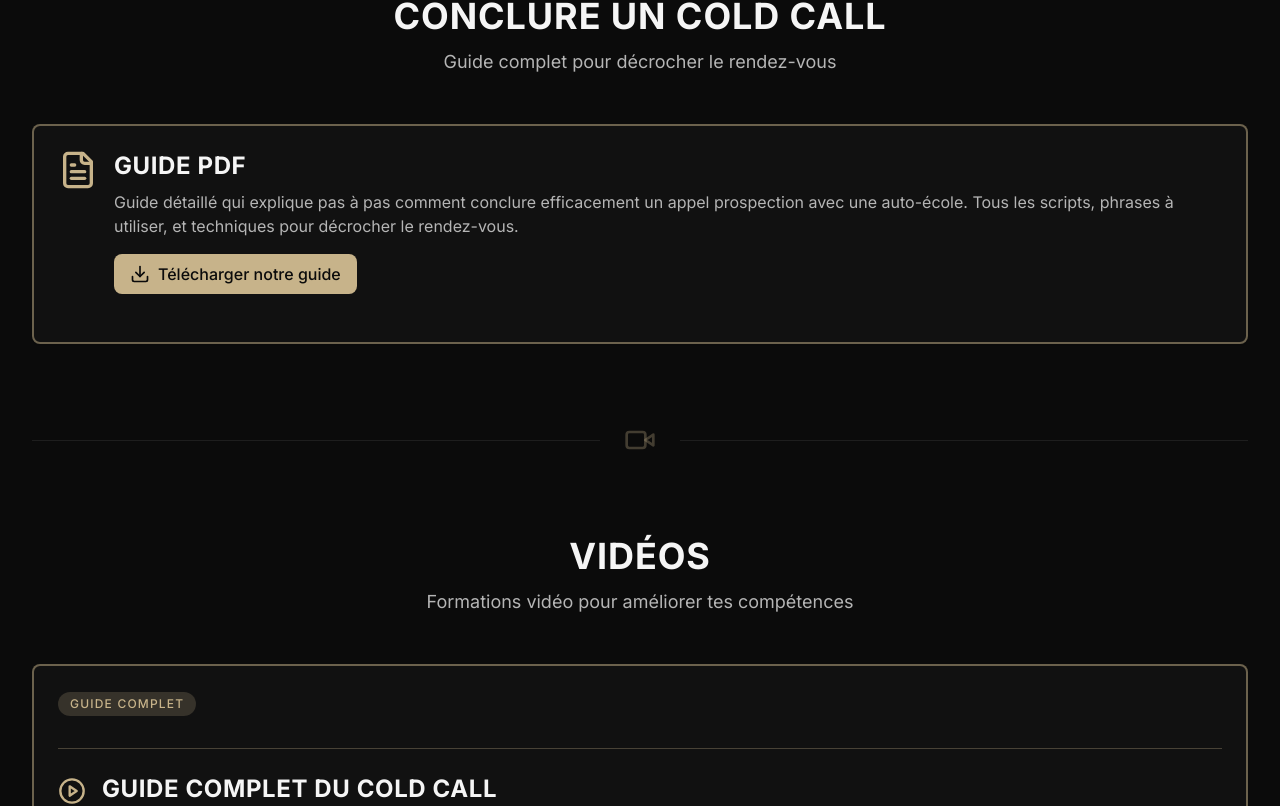
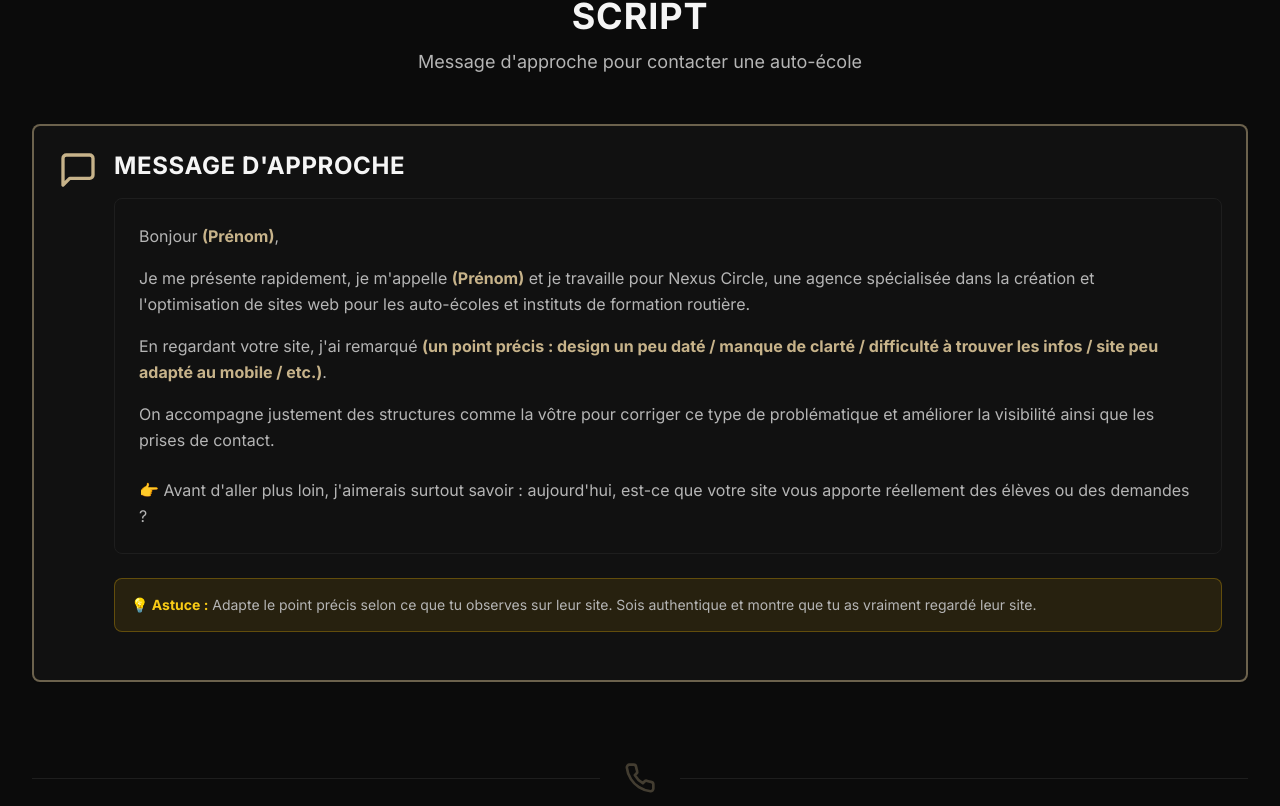
Before and after one commit to Vasco-Preun/rapporteurs-affaires, a Next.js app: page /processus-vente in a window 1280 px wide. Shown: the part 3096-3902 px from the top of the page. Built offline with nearby package versions, Linux system fonts and the light colour scheme.

Commit message:
Ajout du guide PDF et section Script pour l'approche des auto-écoles

```diff
--- a/app/processus-vente/page.tsx
+++ b/app/processus-vente/page.tsx
@@ -390,12 +390,68 @@ export default function ProcessusVentePage() {
           </div>
           <div className="relative flex justify-center">
             <div className="bg-background-primary px-6">
+              <MessageSquare className="text-gold/30" size={32} />
+            </div>
+          </div>
+        </div>
+
+        {/* Section 3 : Script */}
+        <section className="mb-20">
+          <div className="text-center mb-12">
+            <h2 className="text-4xl font-bold text-text-primary mb-3 uppercase tracking-wide">Script</h2>
+            <p className="text-lg text-text-secondary max-w-2xl mx-auto">
+              Message d&apos;approche pour contacter une auto-école
+            </p>
+          </div>
+
+          <div className="card border-2 border-gold/50">
+            <div className="flex items-start gap-4 mb-6">
+              <MessageSquare className="text-gold flex-shrink-0" size={40} />
+              <div className="flex-1">
+                <h3 className="text-2xl font-bold text-text-primary mb-4 uppercase tracking-wide">Message d&apos;approche</h3>
+                <div className="bg-background-secondary rounded-lg p-6 border border-border-subtle">
+                  <div className="space-y-4 text-text-secondary leading-relaxed">
+                    <p>
+                      Bonjour <span className="text-gold font-semibold">(Prénom)</span>,
+                    </p>
+                    <p>
+                      Je me présente rapidement, je m&apos;appelle <span className="text-gold font-semibold">(Prénom)</span> et je travaille pour Nexus Circle, une agence spécialisée dans la création et l&apos;optimisation de sites web pour les auto-écoles et instituts de formation routière.
+                    </p>
+                    <p>
+                      En regardant votre site, j&apos;ai remarqué <span className="text-gold font-semibold">(un point précis : design un peu daté / manque de clarté / difficulté à trouver les infos / site peu adapté au mobile / etc.)</span>.
+                    </p>
+                    <p>
+                      On accompagne justement des structures comme la vôtre pour corriger ce type de problématique et améliorer la visibilité ainsi que les prises de contact.
+                    </p>
+                    <p className="pt-2">
+                      <span className="text-gold font-semibold">👉</span> Avant d&apos;aller plus loin, j&apos;aimerais surtout savoir : aujourd&apos;hui, est-ce que votre site vous apporte réellement des élèves ou des demandes ?
+                    </p>
+                  </div>
+                </div>
+                <div className="mt-6 p-4 bg-yellow-500/10 border border-yellow-500/30 rounded-lg">
+                  <p className="text-sm text-text-secondary">
+                    <strong className="text-yellow-400">💡 Astuce :</strong> Adapte le point précis selon ce que tu observes sur leur site.
+                    Sois authentique et montre que tu as vraiment regardé leur site.
+                  </p>
+                </div>
+              </div>
+            </div>
+          </div>
+        </section>
+
+        {/* Séparateur moderne */}
+        <div className="relative my-20">
+          <div className="absolute inset-0 flex items-center">
+            <div className="w-full border-t border-border-subtle"></div>
+          </div>
+          <div className="relative flex justify-center">
+            <div className="bg-background-primary px-6">
               <Phone className="text-gold/30" size={32} />
             </div>
           </div>
         </div>
 
-        {/* Section 3 : Conclure un cold call */}
+        {/* Section 4 : Conclure un cold call */}
         <section className="mb-20">
           <div className="text-center mb-12">
             <h2 className="text-4xl font-bold text-text-primary mb-3 uppercase tracking-wide">Conclure un cold call</h2>
```
